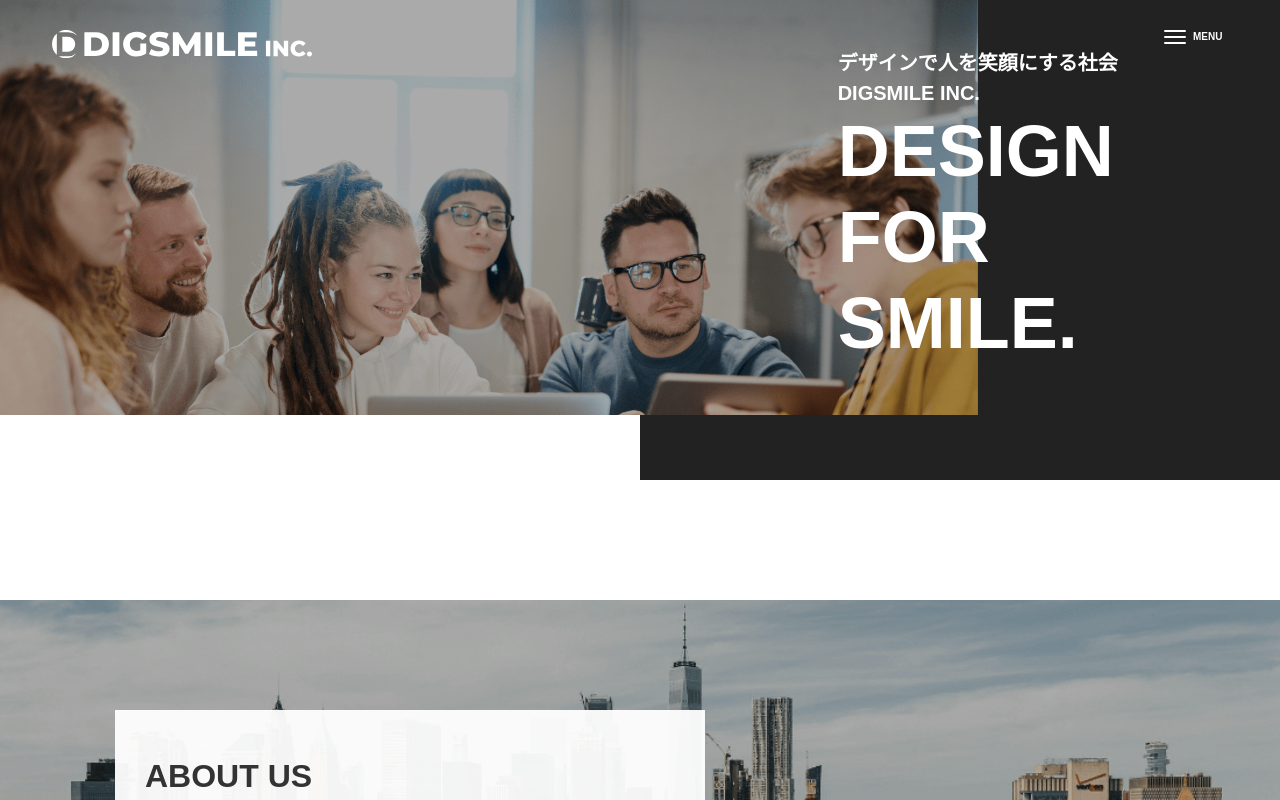
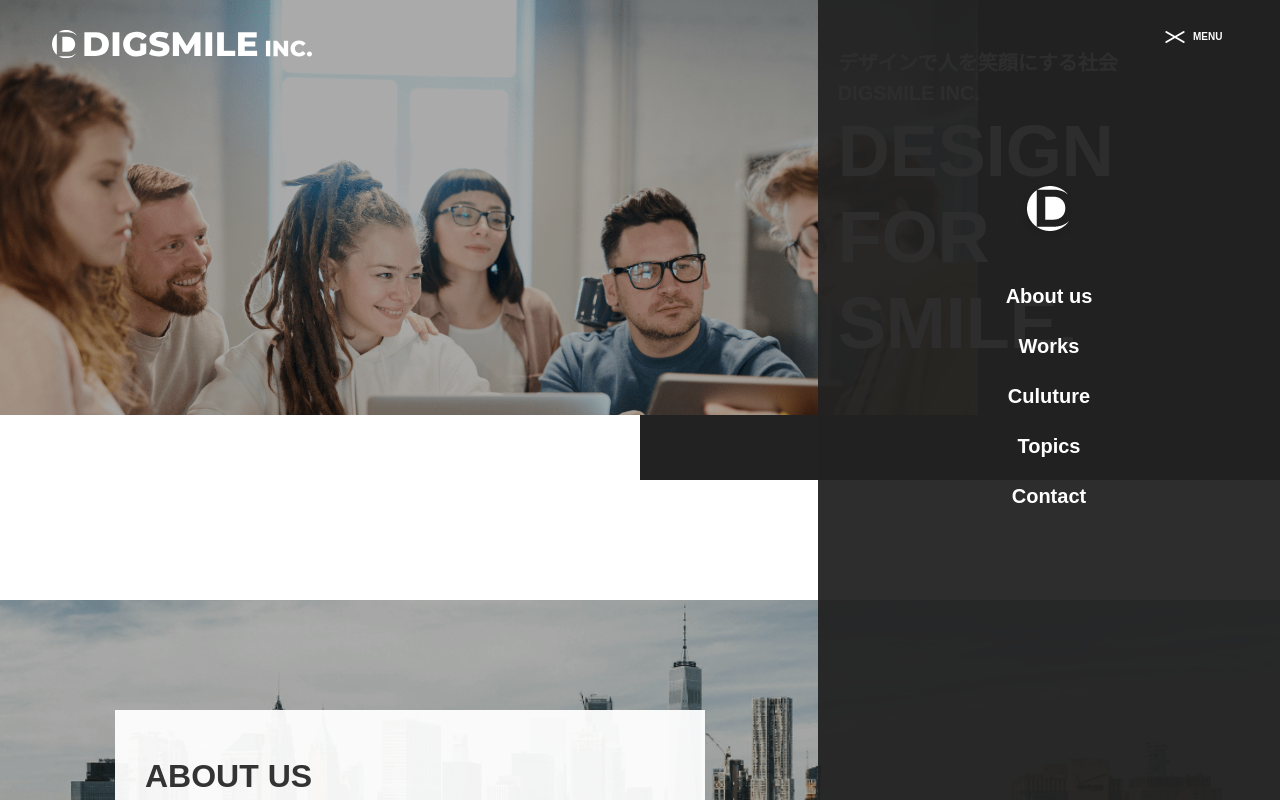
Before and after one commit to tomo0714/practice_website_design-for-smile, a Next.js app: page / in a window 1280 px wide. Both pictures are taken after a click on the button "MENU". Shown: the top 800 px of the page. Built offline with nearby package versions, Linux system fonts and the light colour scheme.

Commit message:
✨ ハンバーガーメニューのアニメーションを実装

```diff
--- a/src/components/Button/Button.module.css
+++ b/src/components/Button/Button.module.css
@@ -11,6 +11,7 @@
   top: 30px;
   right: 4.027vw;
   z-index: 3;
+  cursor: pointer;
 }
 
 .bar {
--- a/src/components/Button/index.jsx
+++ b/src/components/Button/index.jsx
@@ -1,12 +1,24 @@
 import styles from "src/components/Button/Button.module.css";
 
-export const Button = () => {
+export const Button = (props) => {
   return (
-    <button className={styles.btn}>
+    <button onClick={props.hundleClick} className={styles.btn}>
       <span className={styles.bars}>
-        <span className={`${styles.bar} ${styles.top}`}></span>
-        <span className={`${styles.bar} ${styles.middle}`}></span>
-        <span className={`${styles.bar} ${styles.bottom}`}></span>
+        <span
+          className={`${styles.bar} ${props.name ? styles.cross : null} ${
+            styles.top
+          }`}
+        ></span>
+        <span
+          className={`${styles.bar} ${props.name ? styles.cross : null} ${
+            styles.middle
+          }`}
+        ></span>
+        <span
+          className={`${styles.bar} ${props.name ? styles.cross : null} ${
+            styles.bottom
+          }`}
+        ></span>
       </span>
       <p className={styles.menu}>menu</p>
     </button>
--- a/src/components/Menu/index.jsx
+++ b/src/components/Menu/index.jsx
@@ -1,8 +1,11 @@
 import Link from "next/link";
+import { useState } from "react";
 import { Button } from "src/components/Button";
 import styles from "src/components/Menu/Menu.module.css";
 
 export const Menu = () => {
+  const [name, setName] = useState(false);
+  const hundleClick = () => setName(!name);
   const NAV_ITEMS = [
     {
       id: 1,
@@ -37,9 +40,8 @@ export const Menu = () => {
   ];
   return (
     <>
-      <Button />
-      <nav className={styles.menu}>
-        {/* <nav className={`${styles.menu} ${styles.open}`}> */}
+      <Button name={name} hundleClick={hundleClick} />
+      <nav className={`${styles.menu} ${name ? styles.open : null}`}>
         <ul className={styles.list}>
           {NAV_ITEMS.map((item) => {
             return (
```
